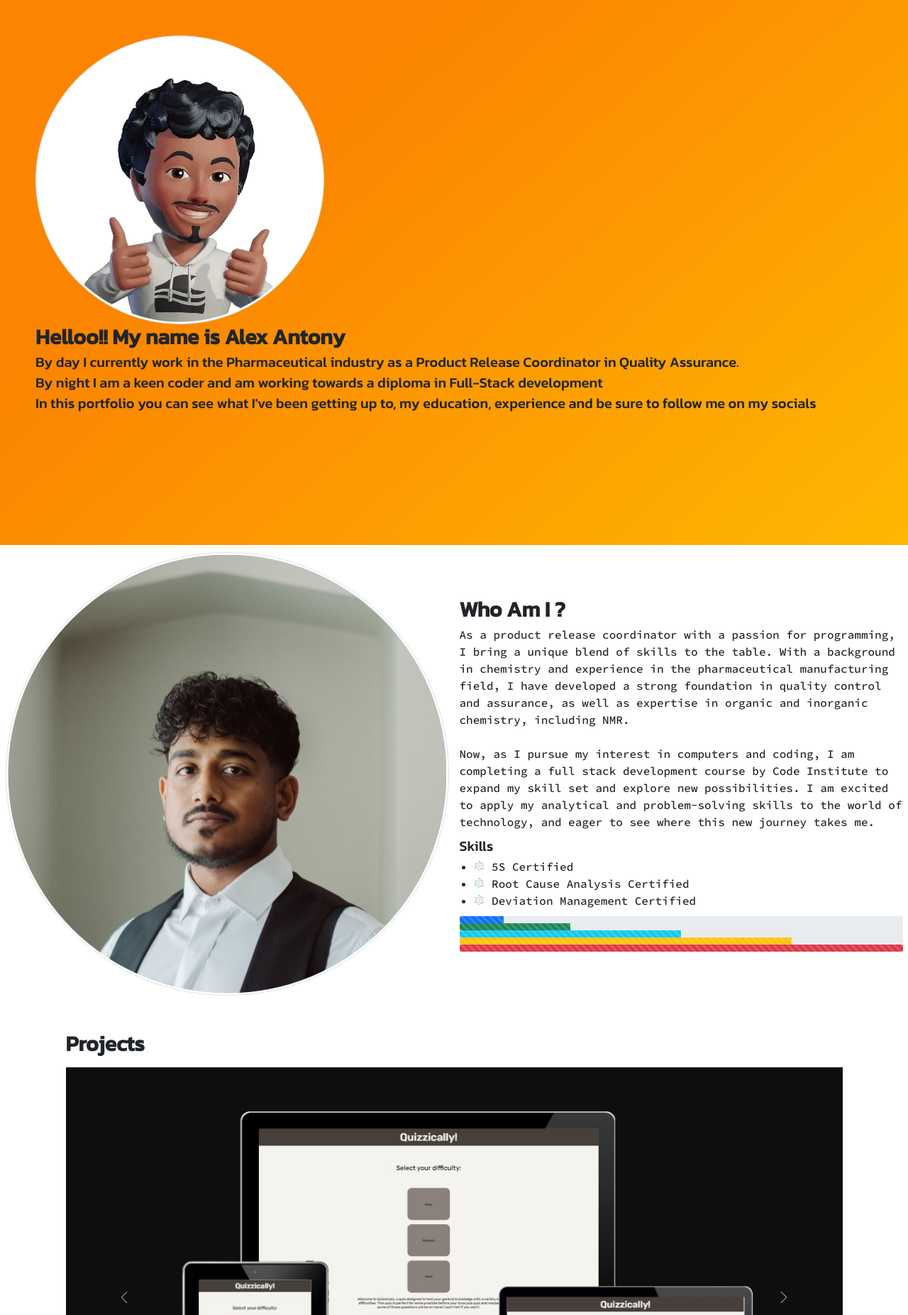
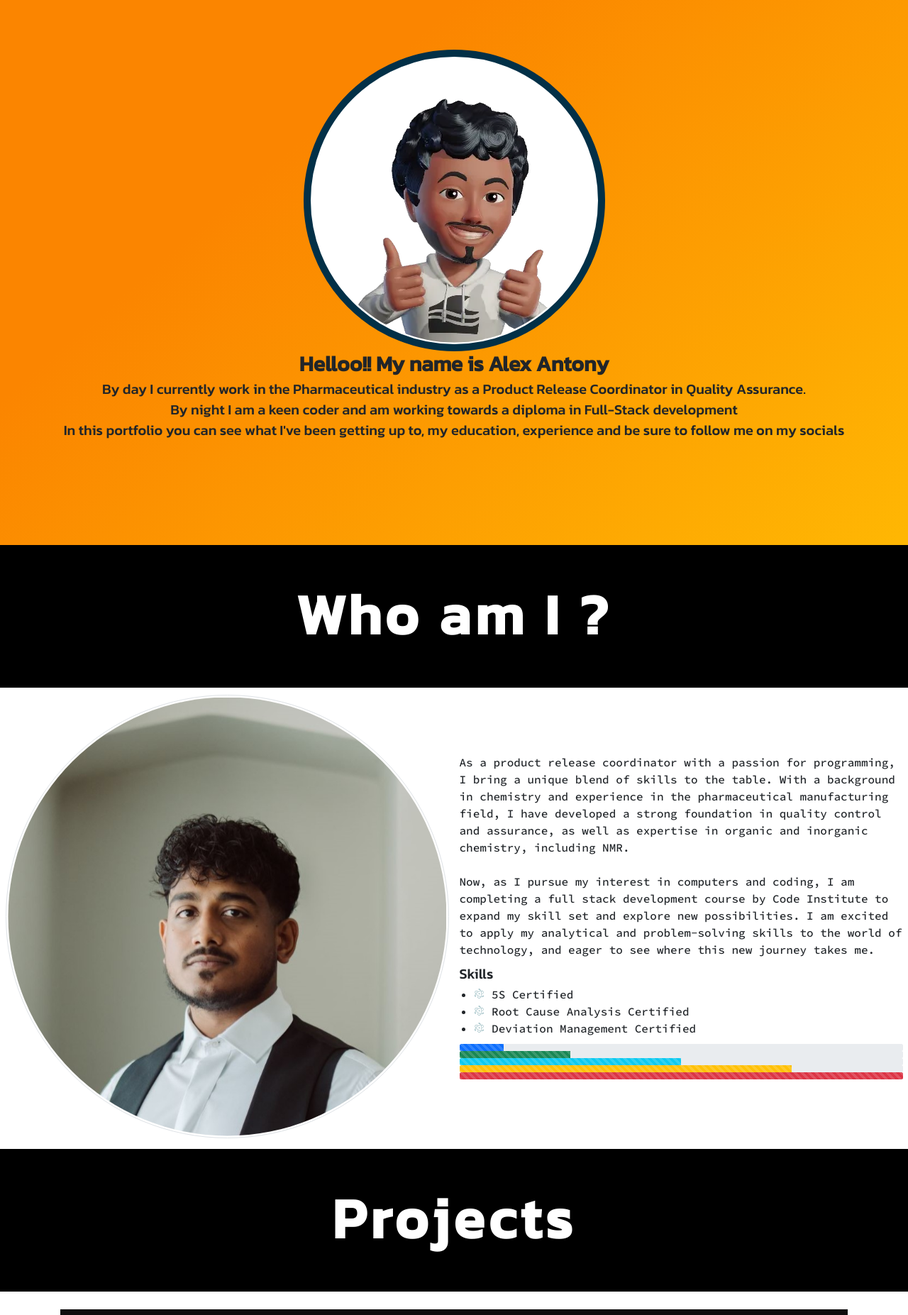
Before and after one commit to AlexAntony3/AlexDevPath, a Django app: page / in a window 1280 px wide. Shown: the part 126-1979 px from the top of the page at 71% size. Run offline with Django 3.2, Linux system fonts and the light colour scheme.

Commit message:
feat: add titles to each section created and customise

```diff
--- a/static/css/style.css
+++ b/static/css/style.css
@@ -47,12 +47,13 @@ h3, h4, h5 {
 }
 
 #hero-section {
-    padding: 5rem;
+    padding: 7rem;
     height: 96vh;
 }
 
 #hero-section img {
     border-radius: 50rem;
+    border: 1rem solid var(--blue-background);
 }
 
 
@@ -83,3 +84,20 @@ h3, h4, h5 {
 #socials a:hover {
     color: var(--light-yellow);
 }
+
+.background-whatever {
+    background-color: black;
+    padding: 5rem;
+    width: 100%;
+}
+
+#title {
+    color: white;
+    font-size: 8rem;
+    letter-spacing: 0.6rem;
+}
+
+.spacer {
+    width: 100%;
+    height: 126.25px;
+}
--- a/templates/components/about.html
+++ b/templates/components/about.html
@@ -3,7 +3,6 @@
         id="display-picture">
 </div>
 <div class="col-md-6 my-auto justify-content-evenly">
-    <h2>Who Am I ?</h2>
     <p>
         As a product release coordinator with a passion for programming, I bring a unique blend of skills to the table.
         With a background in chemistry and experience in the pharmaceutical manufacturing field, I have developed a
--- a/templates/components/contact-form.html
+++ b/templates/components/contact-form.html
@@ -1,4 +1,3 @@
-<h2 class="text-center">Get in Touch!</h2>
 <div class="col-sm-6 justify-content-center pt-5">
     <div class="mb-3">
         <label for="full-name" class="form-label">Full Name</label>
--- a/templates/components/education.html
+++ b/templates/components/education.html
@@ -1,4 +1,7 @@
-<h2 class="text-center">Education</h2>
+
+<div class="container">
+    <div class="row">
+        <div class="col">
             <div class="card">
                 <div class="card-body">
                     <h4>Institute</h4>
@@ -29,3 +32,6 @@
                     </p>
                 </div>
             </div>
+        </div>
+    </div>
+</div>
--- a/templates/components/experience.html
+++ b/templates/components/experience.html
@@ -1,4 +1,3 @@
-<h2 class="text-center">Experience</h2>
 <div class="card">
     <div class="card-body">
         <h4>Company</h4>
--- a/templates/components/projects.html
+++ b/templates/components/projects.html
@@ -1,4 +1,6 @@
-<h2 class="pt-3 pb-3">Projects</h2>
+<div class="container">
+    <div class="row">
+        <div class="col-12">
             <div id="carouselExampleCaptions" class="carousel slide" data-bs-ride="carousel">
                 <div class="carousel-indicators">
                     <button type="button" data-bs-target="#carouselExampleCaptions" data-bs-slide-to="0" class="active"
@@ -25,12 +27,17 @@
                         </div>
                     </div>
                 </div>
-    <button class="carousel-control-prev" type="button" data-bs-target="#carouselExampleCaptions" data-bs-slide="prev">
+                <button class="carousel-control-prev" type="button" data-bs-target="#carouselExampleCaptions"
+                    data-bs-slide="prev">
                     <span class="carousel-control-prev-icon" aria-hidden="true"></span>
                     <span class="visually-hidden">Previous</span>
                 </button>
-    <button class="carousel-control-next" type="button" data-bs-target="#carouselExampleCaptions" data-bs-slide="next">
+                <button class="carousel-control-next" type="button" data-bs-target="#carouselExampleCaptions"
+                    data-bs-slide="next">
                     <span class="carousel-control-next-icon" aria-hidden="true"></span>
                     <span class="visually-hidden">Next</span>
                 </button>
             </div>
+        </div>
+    </div>
+</div>
--- a/templates/layout/navbar.html
+++ b/templates/layout/navbar.html
@@ -1,4 +1,4 @@
-<nav class="navbar navbar-expand-lg navbar-dark nav-bar-dark">
+<nav class="navbar navbar-expand-lg navbar-dark nav-bar-dark fixed-top">
     <div class="container-fluid">
         <a class="navbar-brand" href="#"><img src="/static/media/Logo.png" alt="alex's dev path logo"></a>
         <button class="navbar-toggler" type="button" data-bs-toggle="collapse" data-bs-target="#navbarSupportedContent"
--- a/templates/pages/home.html
+++ b/templates/pages/home.html
@@ -1,20 +1,36 @@
 {% extends "base.html" %}
 
 {% block content %}
-
-<div class="container-fluid">
-    <div class="row home-background align-items-center justify-content-center">
+<div class="spacer">
+    &nbsp;
+</div>
+<div class="container-fluid h-100">
+    <div class="row home-background text-center">
         {% include 'components/home-screen.html' %}
     </div>
 </div>
 
+<div class="container-fluid background-whatever text-center">
+    <div class="row">
+        <div class="col-12">
+            <h2 id="title">Who am I ?</h2>
+        </div>
+    </div>
+</div>
 <div class="container-fluid pt-3 pb-4">
     <div class="row">
         {% include 'components/about.html' %}
     </div>
 </div>
 
-<div class="container pt-3 pb-4">
+<div class="container-fluid background-whatever text-center">
+    <div class="row">
+        <div class="col-12">
+            <h2 id="title">Projects</h2>
+        </div>
+    </div>
+</div>
+<div class="container-fluid h-100 pt-3 pb-4">
     <div class="row">
         <div class="col-sm-12">
             {% include 'pages/project.html' %}
@@ -22,7 +38,13 @@
     </div>
 </div>
 
-<div class="container pt-3 pb-4">
+<div class="container-fluid background-whatever text-center">
+    <div class="row">
+        <div class="col-12">
+            <h2 id="title">Education and Experience</h2>
+        </div>
+    </div>
+</div>
 <div class="row">
     <div class="col-sm-6">
         {% include 'components/education.html' %}
@@ -33,6 +55,13 @@
 </div>
 </div>
 
+<div class="container-fluid background-whatever text-center">
+    <div class="row">
+        <div class="col-12">
+            <h2 id="title">Get in touch!</h2>
+        </div>
+    </div>
+</div>
 <div class="container">
     <div class="row">
         {% include 'components/contact-form.html' %}
```
Lines whose indentation alone changed are shown as unchanged.
